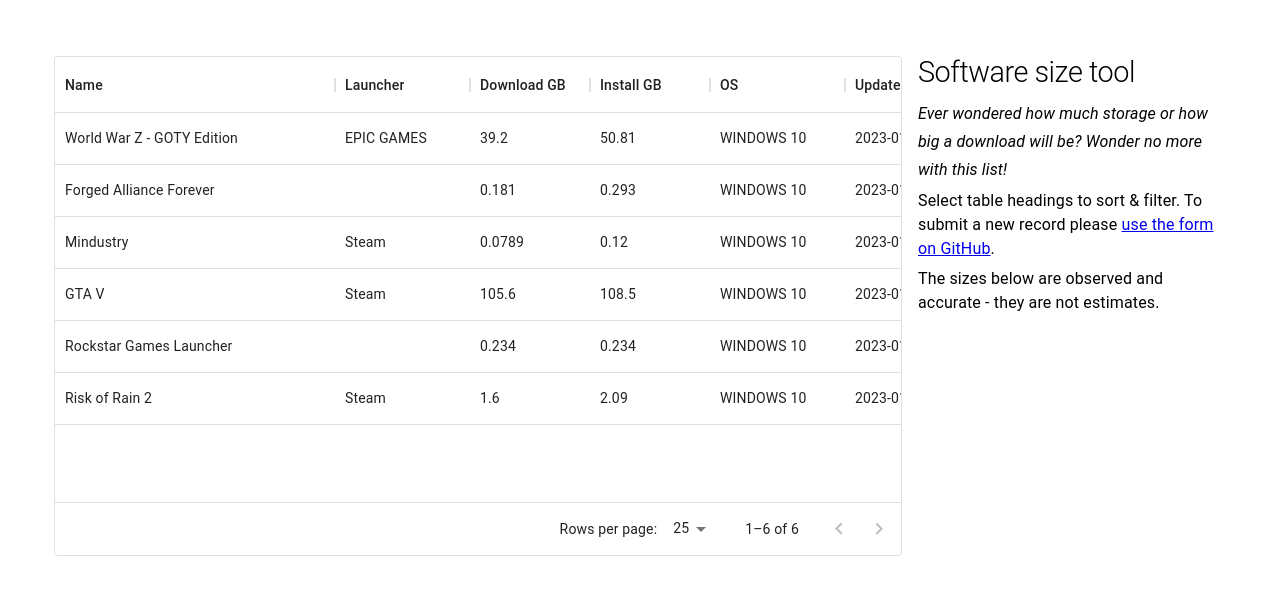
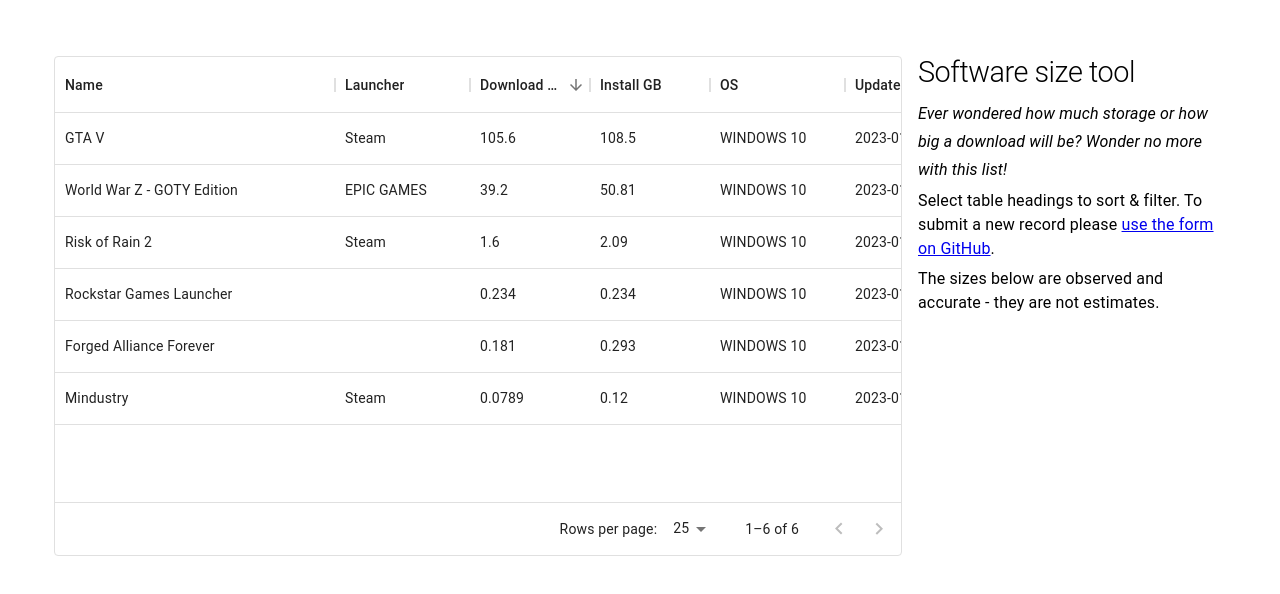
Before and after one commit to TakesTheBiscuit/software-size-tool, a React (Create React App) app in the folder ui/: page / in a window 1280 px wide. Shown: the top 594 px of the page. Built offline with nearby package versions, Linux system fonts and the light colour scheme.

Commit message:
Adds default sort order (largest install first)

```diff
--- a/ui/src/Components/SoftwareList/SoftwareList.jsx
+++ b/ui/src/Components/SoftwareList/SoftwareList.jsx
@@ -5,6 +5,13 @@
     const [softwareItems, setSoftwareItems] = useState();
     const [loadingItems, setLoadingItems] = useState(true);
     const getBasename = path => path.substr(0, path.lastIndexOf('/'));
+
+    const [sortModel, setSortModel] = useState([
+        {
+            field: 'download_in_gb',
+            sort: 'desc',
+        },
+    ]);
 
     useEffect(() => {
         async function fetchData() {
@@ -67,6 +74,8 @@
                         rows={softwareItems}
                         columns={columns}
                         pageSize={25}
+                        sortModel={sortModel}
+                        onSortModelChange={(model) => setSortModel(model)}
                     />
 
                 </div>
```
